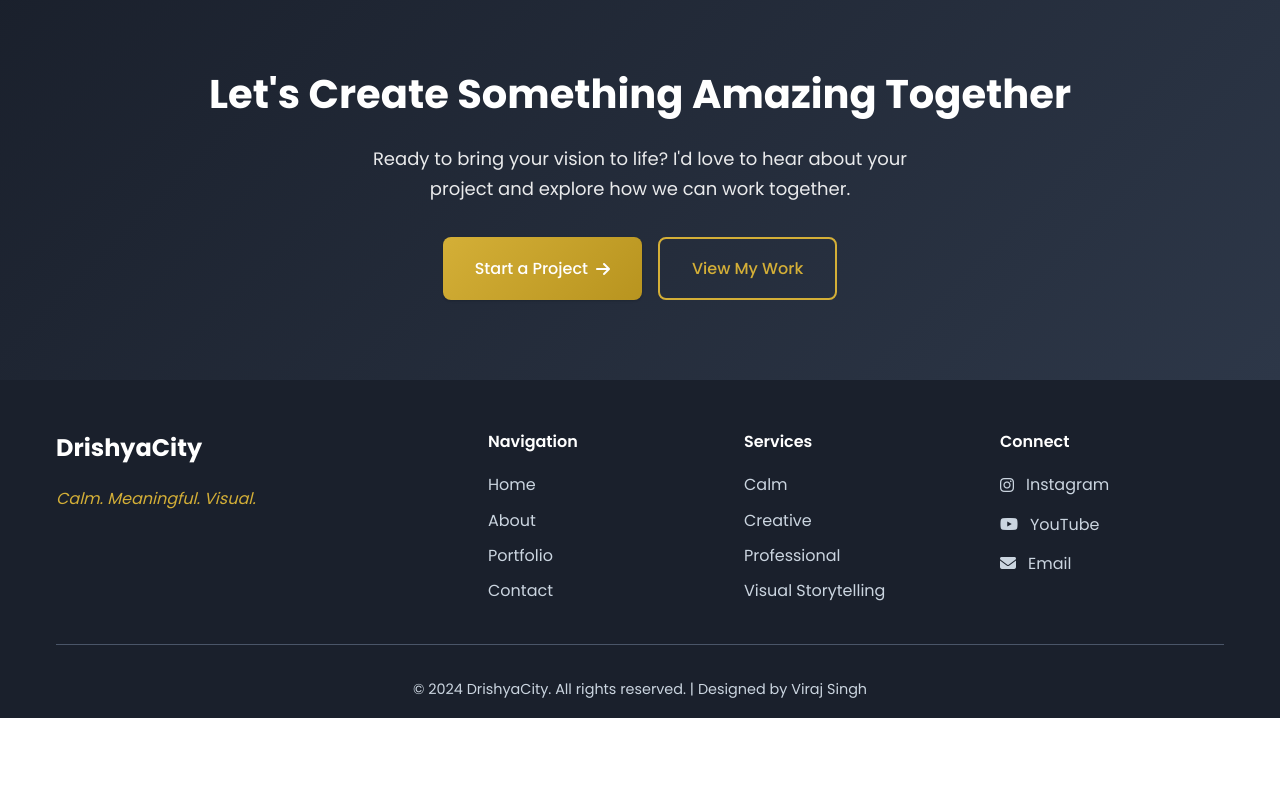
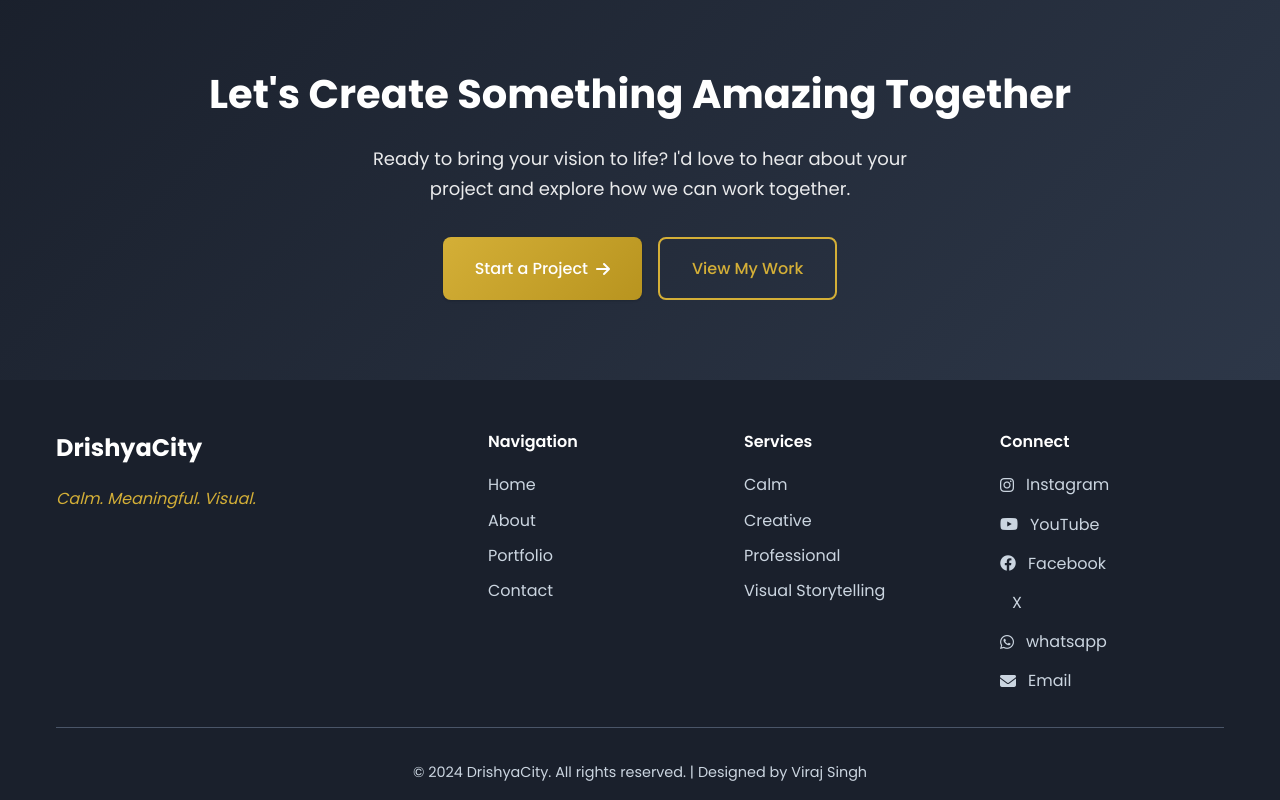
Before and after one commit to drishyacity/drishyacity.main, a plain HTML site: page about.html in a window 1280 px wide. Shown: the part 3491-4291 px from the top of the page. Before the commit the page ends 4209 px from the top, so only its background shows below. Drawn offline with Linux system fonts and the light colour scheme.

Commit message:
updated footer

```diff
--- a/about.html
+++ b/about.html
@@ -391,6 +391,18 @@
                                     <i class="fab fa-youtube"></i>
                                     <span>YouTube</span>
                                 </a>
+                                <a href="https://facebook.com/drishyacity" target="_blank" rel="noopener noreferrer" class="social-link">
+                                    <i class="fab fa-facebook"></i>
+                                    <span>Facebook</span>
+                                </a>
+                                <a href="https://x.com/drishyacity" target="_blank" rel="noopener noreferrer" class="social-link">
+                                    <i class="fab fa-x-twitter"></i>
+                                    <span>X</span>
+                                </a>
+                                <a href="https://wa.me/+918092363881" target="_blank" rel="noopener noreferrer" class="social-link">
+                                    <i class="fab fa-whatsapp"></i>
+                                    <span>whatsapp</span>
+                                </a>
                                 <a href="mailto:drishyacity@gmail.com" class="social-link">
                                     <i class="fas fa-envelope"></i>
                                     <span>Email</span>
```
Also changed, not shown: contact.html (+12 -0 lines), portfolio.html (+12 -0 lines).
